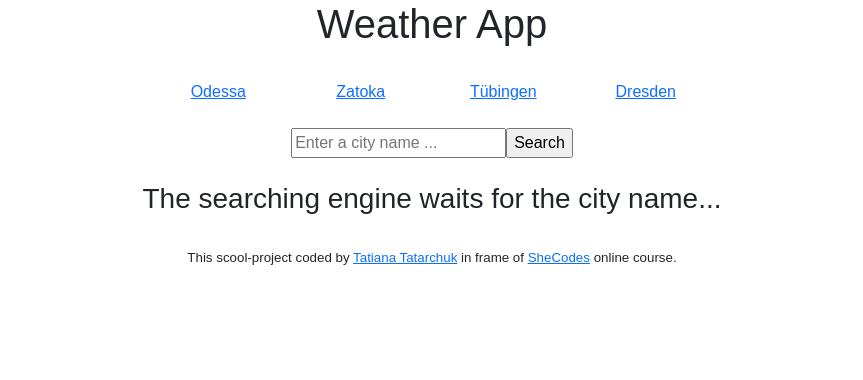
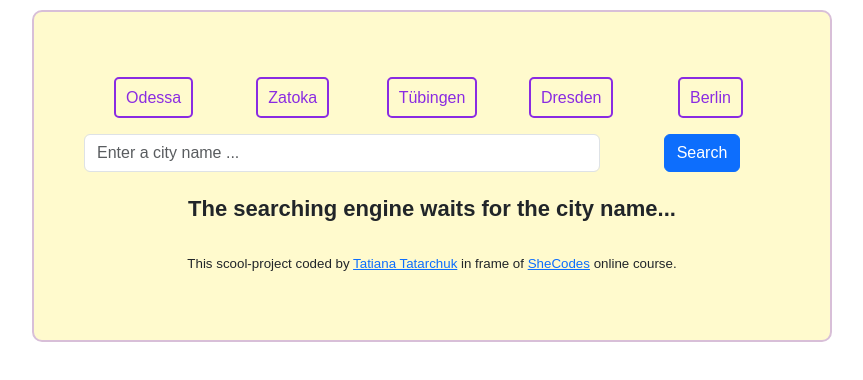
Before and after one commit to gluontevery/Weather_Experiment_React, a React (Create React App) app: page / in a window 1280 px wide. Shown: the top 380 px of the page, without its empty margins (208-1071 px from the left). Built offline with nearby package versions, Linux system fonts and the light colour scheme.

Commit message:
Thange design and add the date

```diff
--- a/public/index.html
+++ b/public/index.html
@@ -15,6 +15,7 @@
       user's mobile device or desktop. See https://developers.google.com/web/fundamentals/web-app-manifest/
     -->
     <link rel="manifest" href="%PUBLIC_URL%/manifest.json" />
+
     <!--
       Notice the use of %PUBLIC_URL% in the tags above.
       It will be replaced with the URL of the `public` folder during the build.
--- a/src/App.js
+++ b/src/App.js
@@ -5,7 +5,6 @@ import "./styles.css";
 function App() {
   return (
     <div className="App">
-      <h1>Weather App</h1>
       <div>
         <SearchEngine />
       </div>
--- a/src/SearchEngine.js
+++ b/src/SearchEngine.js
@@ -34,42 +34,72 @@ export default function SearchEngine() {
   }
 
   return (
-    <div className="App">
+    <div>
       <br />
       <div className="container">
         <div className="row">
-          <div className="col-3"></div>
           <div className="col">
-            <a href="/" onClick={(event) => staticCityName(event, "Odessa")}>
+            <a
+              className="defaultCity"
+              href="/"
+              onClick={(event) => staticCityName(event, "Odessa")}
+            >
               Odessa
             </a>
           </div>
           <div className="col">
-            <a href="/" onClick={(event) => staticCityName(event, "Zatoka")}>
+            <a
+              className="defaultCity"
+              href="/"
+              onClick={(event) => staticCityName(event, "Zatoka")}
+            >
               Zatoka
             </a>
           </div>
           <div className="col">
-            <a href="/" onClick={(event) => staticCityName(event, "Tübingen")}>
+            <a
+              className="defaultCity"
+              href="/"
+              onClick={(event) => staticCityName(event, "Tübingen")}
+            >
               Tübingen
             </a>
           </div>
           <div className="col">
-            <a href="/" onClick={(event) => staticCityName(event, "Dresden")}>
+            <a
+              className="defaultCity"
+              href="/"
+              onClick={(event) => staticCityName(event, "Dresden")}
+            >
               Dresden
             </a>
           </div>
-          <div className="col-3"></div>
+          <div className="col">
+            <a
+              className="defaultCity"
+              href="/"
+              onClick={(event) => staticCityName(event, "Berlin")}
+            >
+              Berlin
+            </a>
+          </div>
         </div>
       </div>
       <br />
       <form className="searchForm" onSubmit={getAlert}>
-        <input
-          type="text"
-          placeholder="Enter a city name ..."
-          onChange={updateCityName}
-        />
-        <input type="submit" value="Search" />
+        <div className="row">
+          <div className="col-9">
+            <input
+              className="form-control"
+              type="text"
+              placeholder="Enter a city name ..."
+              onChange={updateCityName}
+            />
+          </div>
+          <div className="col-3">
+            <input className="btn btn-primary" type="submit" value="Search" />
+          </div>
+        </div>
       </form>
       <div>
         <Weather city={cityName} />
--- a/src/Weather.js
+++ b/src/Weather.js
@@ -31,9 +31,10 @@ export default function Weather(props) {
         response.data.wind.speed,
         response.data.clouds.all,
         icon,
+        response.data.dt,
       ]);
       console.log("Exequted setTemperature");
-      //console.log(response.data.clouds.all);
+      console.log(response);
     }
 
     if (props.city !== "") {
@@ -52,6 +53,34 @@ export default function Weather(props) {
   useEffect(apiRequest, [props.city, apiUrl]);
 
   if (props.city !== "") {
+    var a = new Date(forecast[6] * 1000);
+    var months = [
+      "Jan",
+      "Feb",
+      "Mar",
+      "Apr",
+      "May",
+      "Jun",
+      "Jul",
+      "Aug",
+      "Sep",
+      "Oct",
+      "Nov",
+      "Dec",
+    ];
+    var year = a.getFullYear();
+    var month = months[a.getMonth()];
+    var date = a.getDate();
+    var hour = a.getHours();
+    var min = a.getMinutes();
+    var sec = a.getSeconds();
+    if (min < 10) {
+      var time =
+        date + " " + month + " " + year + " " + hour + ":0" + min + ":" + sec;
+    } else {
+      var time =
+        date + " " + month + " " + year + " " + hour + ":" + min + ":" + sec;
+    }
     return (
       <div>
         <WeatherList
@@ -62,6 +91,7 @@ export default function Weather(props) {
           windSpeed={forecast[3]}
           clouds={forecast[4]}
           icon={forecast[5]}
+          time={time}
         />
       </div>
     );
--- a/src/WeatherList.js
+++ b/src/WeatherList.js
@@ -12,18 +12,27 @@ export default function WeatherList(props) {
     <div>
       <br />
       <h3>
-        The temperature in {props.city} is {Math.round(props.temperature)}°C
+        Today <span className="date">{props.time}</span> the weather in{" "}
+        {props.city} is:
       </h3>
+      <div className="row">
+        <div className="col-4">
+          <WeatherIcons icon={props.icon} color="goldenrod" size={55} />{" "}
+          <span className="temperature">
+            {Math.round(props.temperature)}
+            <span className="units">°C</span>{" "}
+          </span>
+        </div>
+        <div className="col-8">
           <div className="listParameters">
             <ul className="listItems">
               <li> Description: {props.description} </li>
               <li> Humidity: {props.humidity} </li>
               <li> Wind: {props.windSpeed} km/h </li>
               <li> Clouds: {props.clouds}% </li>
-          <li>
-            <WeatherIcons icon={props.icon} color="goldenrod" size={25} />
-          </li>
             </ul>
+          </div>
+        </div>
       </div>
       <br />
       <p className="footer">
--- a/src/styles.css
+++ b/src/styles.css
@@ -1,9 +1,24 @@
 .App {
   font-family: sans-serif;
   text-align: center;
+  display: block;
+  padding: 50px;
+  max-width: 800px;
+  margin: 10px auto 10px auto;
+  background: lemonchiffon;
+  border: 2px solid thistle;
+  border-radius: 10px;
 }
 
 .footer {
   text-align: center;
   font-size: 10pt;
 }
+
+.defaultCity {
+  padding: 10px;
+  border: 2px solid blueviolet;
+  border-radius: 5px;
+  text-decoration: none;
+  color: blueviolet;
+}
--- a/src/weatherStyles.css
+++ b/src/weatherStyles.css
@@ -7,7 +7,25 @@
   text-align: left;
 }
 
-.footer {
-  text-align: center;
-  font-size: 10pt;
+.temperature {
+  font-size: 55px;
+  color: blueviolet;
+  font-weight: 300;
 }
+
+.temperature .units {
+  position: relative;
+  font-size: 20px;
+  top: -20px;
+  margin-left: 2px;
+}
+
+.date {
+  color: gray;
+  font-style: italic;
+}
+
+h3 {
+  font-size: 22px;
+  font-weight: 700;
+}
```
Lines whose indentation alone changed are shown as unchanged.
